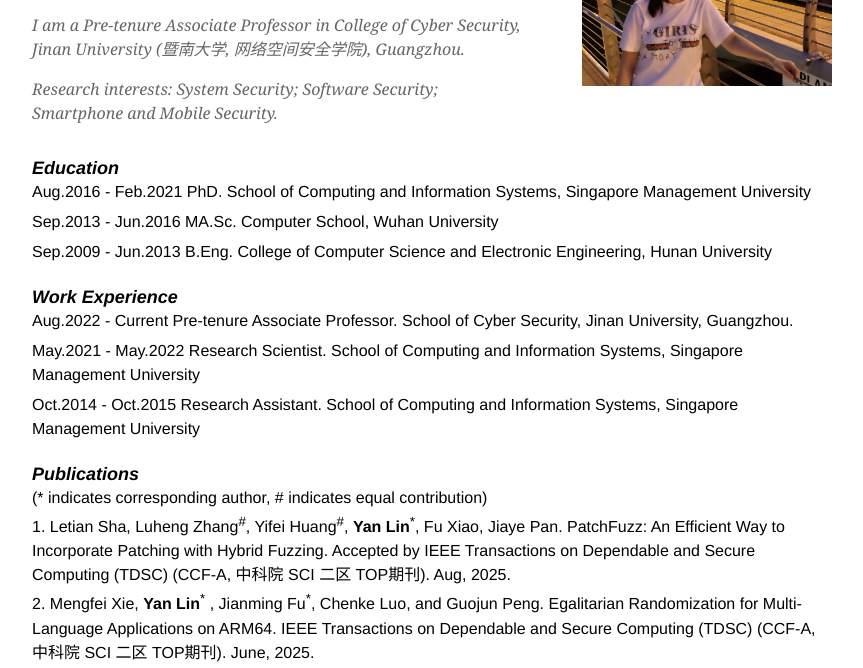
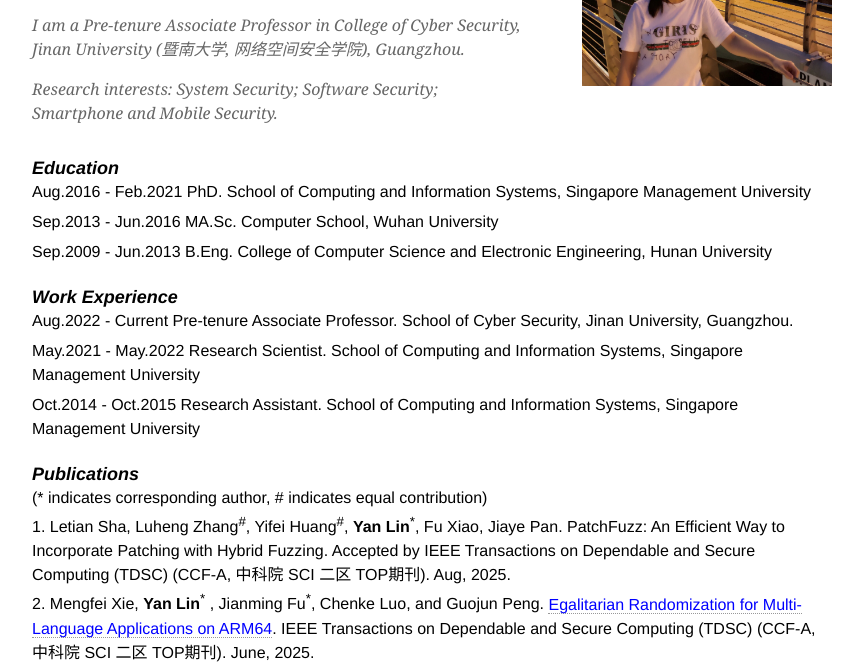
Before and after one commit to ylyanlin/ylyanlin.github.io, a plain HTML site: page index.html in a window 1280 px wide. Shown: the part 124-792 px from the top of the page, without its empty margins (208-1071 px from the left). Drawn offline with Linux system fonts and the light colour scheme.

Commit message:
Update index.html

```diff
--- a/index.html
+++ b/index.html
@@ -114,7 +114,7 @@
             <ol>
 		<li>Letian Sha, Luheng Zhang<sup>#</sup>, Yifei Huang<sup>#</sup>, <strong>Yan Lin</strong><sup>*</sup>, Fu Xiao, Jiaye Pan. PatchFuzz: An Efficient Way to Incorporate Patching with Hybrid Fuzzing. Accepted by IEEE Transactions on Dependable and Secure Computing (TDSC) (CCF-A, 中科院 SCI 二区 TOP期刊). Aug, 2025.
 		</li>
-		<li>Mengfei Xie, <strong>Yan Lin</strong><sup>*</sup> , Jianming Fu<sup>*</sup>, Chenke Luo, and Guojun Peng. Egalitarian Randomization for Multi-Language Applications on ARM64. IEEE Transactions on Dependable and Secure Computing (TDSC) (CCF-A, 中科院 SCI 二区 TOP期刊). June, 2025.
+		<li>Mengfei Xie, <strong>Yan Lin</strong><sup>*</sup> , Jianming Fu<sup>*</sup>, Chenke Luo, and Guojun Peng. <a  href="https://1drv.ms/b/c/40a1ffe3bf62423f/Ecn39uGf_zZKu6ebYydAL0wBwa4lh3hZupw6XQ-FCqPi5A?e=MAMQcb">Egalitarian Randomization for Multi-Language Applications on ARM64</a>. IEEE Transactions on Dependable and Secure Computing (TDSC) (CCF-A, 中科院 SCI 二区 TOP期刊). June, 2025.
 		</li>
 		<li><strong>Yan Lin</strong>, Joshua Wong, Xiang Li, Haoyu Ma, and Debin Gao. <a href="https://1drv.ms/b/s!Aj9CYr_j_6FAofhox0p20wJJK3T-Pw?e=IfHeZi">Peep With A Mirror: Breaking The Integrity of Android App Sandboxing via Unprivileged Cache Side Channel</a>. The 33rd USENIX Security Symposium  (CCF-A, big 4). Aug, 2024.
                 </li>
```
